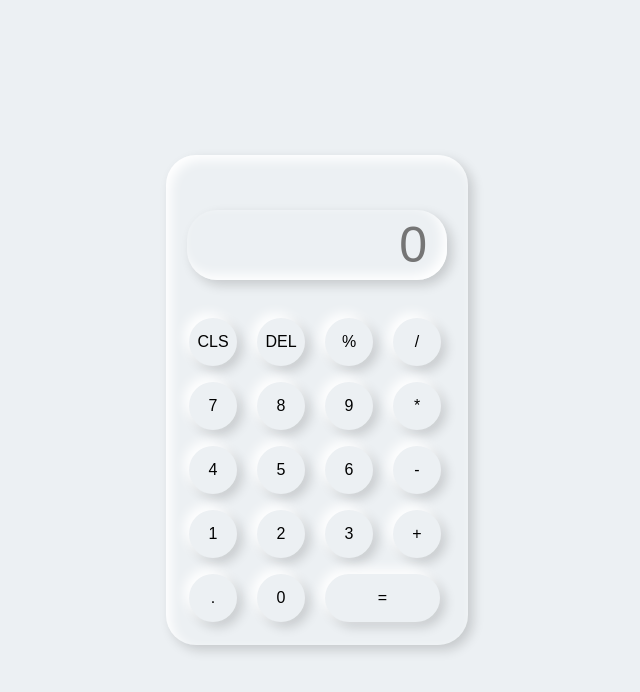
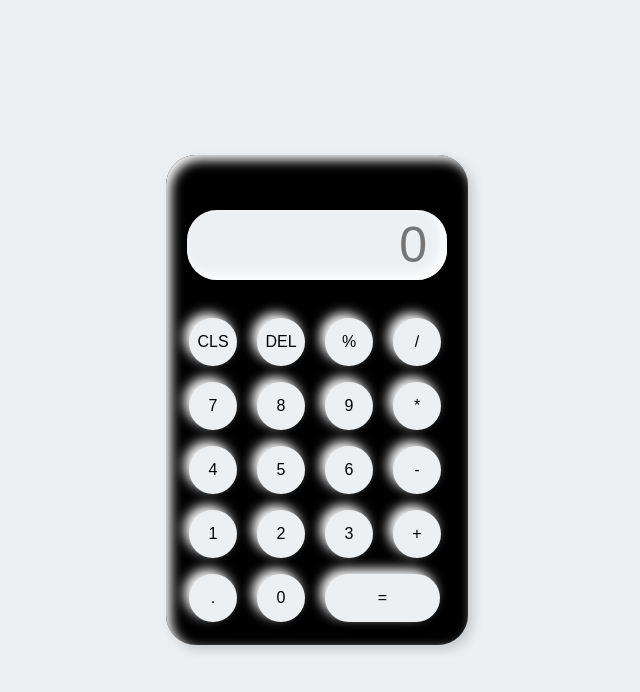
Before and after one commit to Code-Breaker28/Calculator-JS, a plain HTML site: page index.html in a window 1280 px wide. Shown: the whole page, without its empty margins (323-963 px from the left). Drawn offline with Linux system fonts and the light colour scheme.

Commit message:
Update Style.css

```diff
--- a/Style.css
+++ b/Style.css
@@ -15,7 +15,7 @@
 }
 
 .Calculator{
-    background-color: #ecf0f3;
+    background-color: #000000;
     padding: 15px;
     border-radius: 30px;
     box-shadow: inset 5px 5px 12px #ffffff,
```
